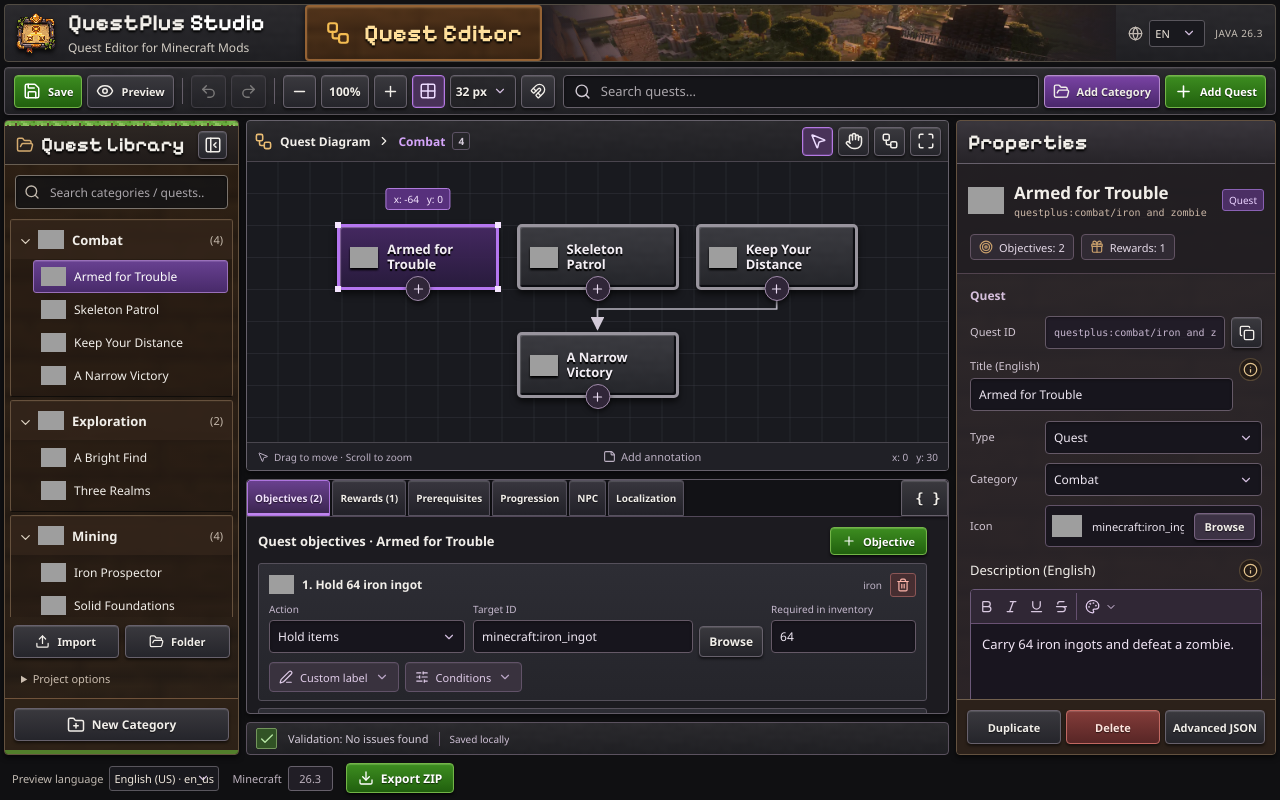
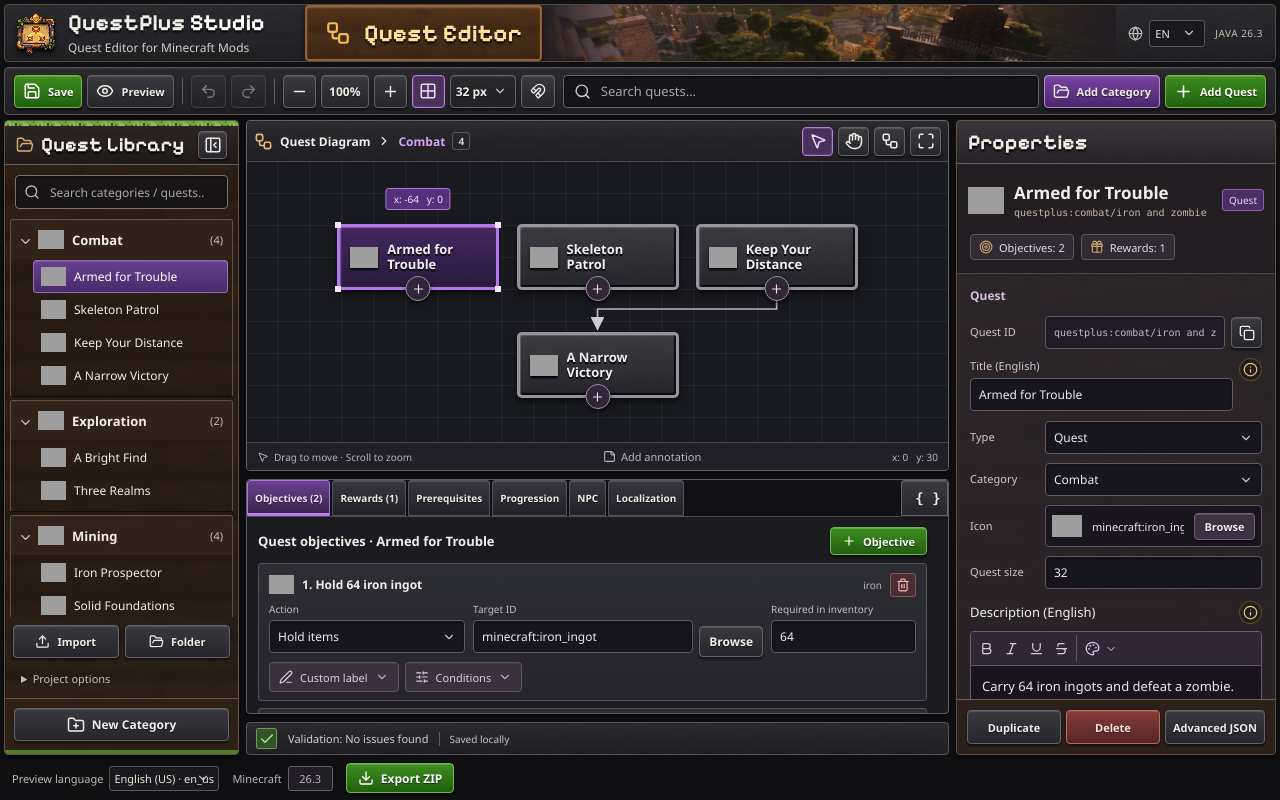
Before and after one commit to alexistb2904/QuestPlus, a React (Vite) app in the folder web/editor/: page / in a window 1280 px wide. Built offline with nearby package versions, Linux system fonts and the light colour scheme; grey boxes are pictures that could not be loaded.

Commit message:
feat(studio): edit quest icon and annotation dimensions with validation

```diff
--- a/web/editor/src/components/Inspector.tsx
+++ b/web/editor/src/components/Inspector.tsx
@@ -127,6 +127,8 @@ export function Inspector({project,selection,language,onUpdate,onAction,onChoose
        onChange={(parts,plain)=>onUpdate('rich-and-text',{locale:language,parts,plain})}/>
       <Select label="Style" value={note.style||'note'} options={[[ 'note','Framed'],['heading','Heading'],['label','Label']]} onChange={v=>onUpdate('style',v)}/>
       <Field label="Color" type="color" value={note.color||'#c6a986'} onChange={v=>onUpdate('color',v)}/>
+      <div className="field-row"><Field label="Width" type="number" value={note.width??170} onChange={v=>onUpdate('width',Math.max(60,Math.min(400,Math.round(v)||60)))}/>
+      <Field label="Height" type="number" value={note.height??100} onChange={v=>onUpdate('height',Math.max(20,Math.min(300,Math.round(v)||20)))}/></div>
       <div className="field-row"><Field label="X" type="number" value={note.x} onChange={v=>onUpdate('x',v)}/><Field label="Y" type="number" value={note.y} onChange={v=>onUpdate('y',v)}/></div>
      </Section>
     </>}
@@ -137,6 +139,7 @@ export function Inspector({project,selection,language,onUpdate,onAction,onChoose
       <Select label="Type" value={quest.kind||'standard'} options={[['standard','Quest'],['information','Information']]} onChange={changeKind}/>
       <Select label="Category" value={quest.category} options={project.categories.map(c=>[c.id,text(c.title,language)])} onChange={v=>onUpdate('category',v)}/>
       <IconField id={quest.icon} project={project} onUpdate={v=>onUpdate('icon',v)} onChooseIcon={()=>onChooseIcon('icon')}/>
+      <Field label="Quest size" type="number" value={quest.size??32} onChange={v=>onUpdate('size',Math.max(24,Math.min(96,Math.round(v)||24)))}/>
       <div className="description-field"><div className="translation-label"><span>{tUI('Description (English)')}</span><TranslationHelp onOpen={onOpenTranslations}/></div><DescriptionEditor key={quest.id+'-description-en'} locale="en_us" value={quest.description?.en_us} onChange={v=>onUpdate('description.en_us',v)}/></div>
      </Section>
      <Section title="Position"><div className="field-row">
```
